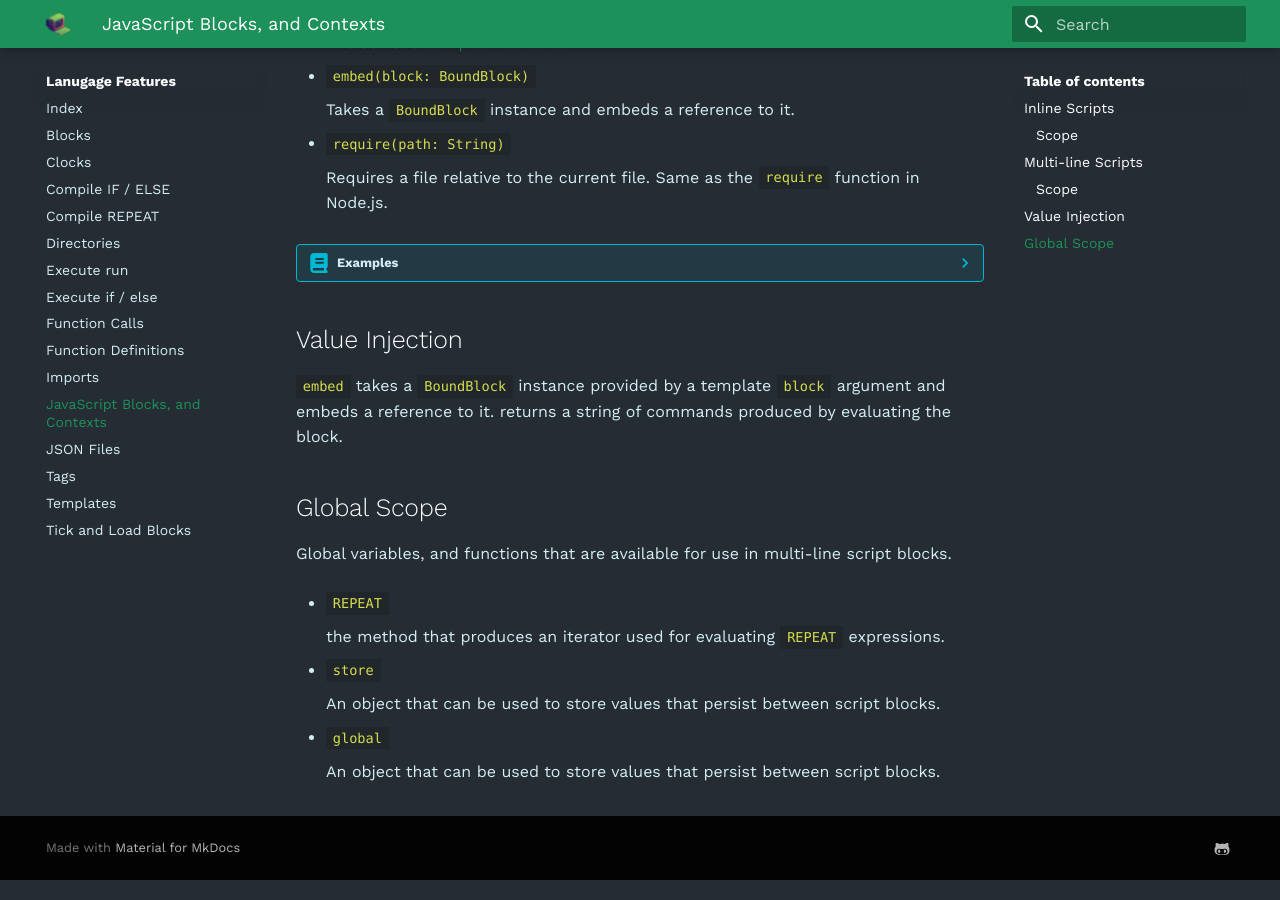
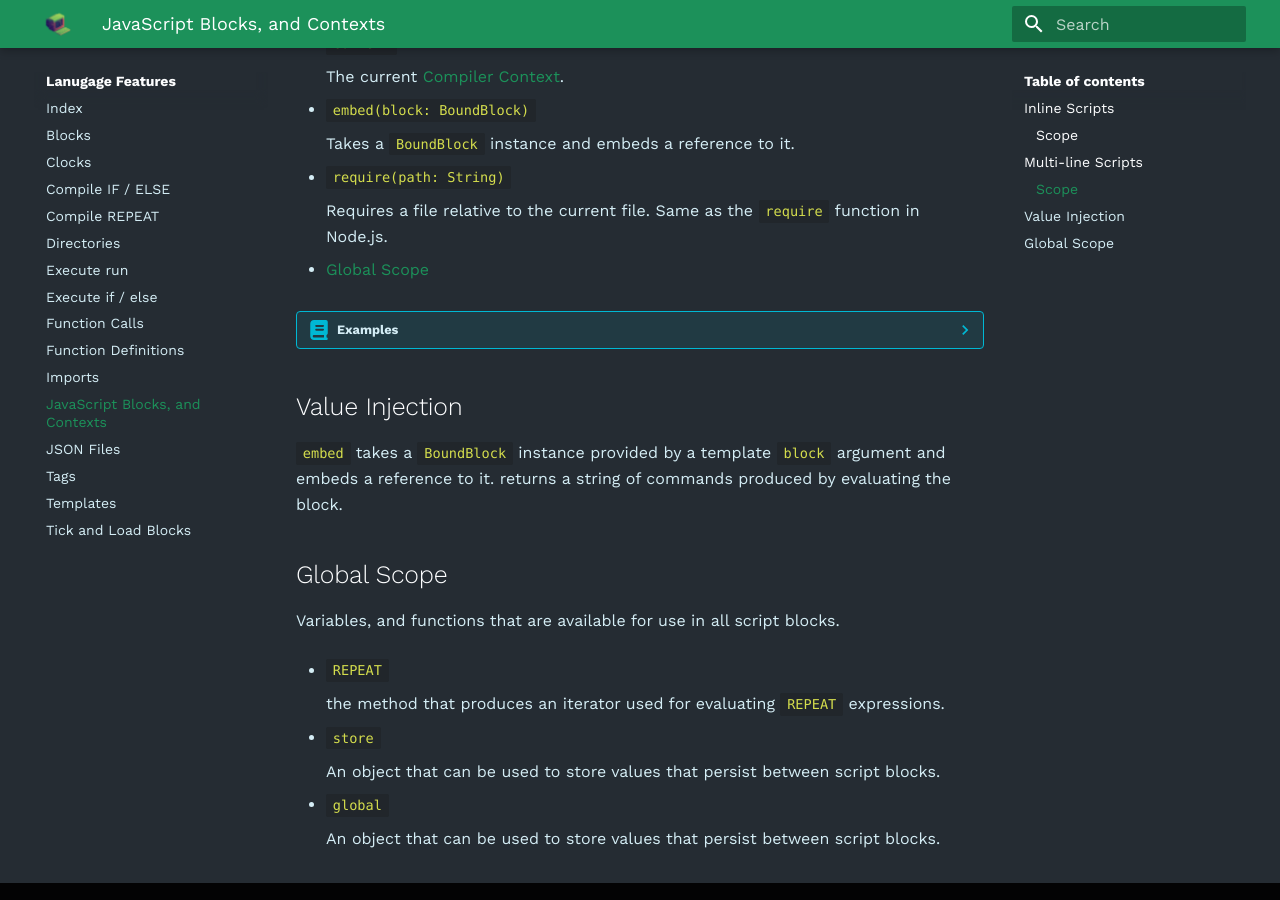
Before and after one commit to mc-build/mc-build.github.io, an MkDocs documentation site: the page built from docs/language-features/javascript-blocks-and-contexts.md, in a window 1280 px wide and 900 px high, scrolled down 1286 px. Built offline with MkDocs 1.6.1 and Material for MkDocs 9.7.7, drawn with Linux system fonts in a browser that asks for light colours; some web fonts are replaced.

Commit message:
Update javascript-blocks-and-contexts.md

```diff
--- a/docs/language-features/javascript-blocks-and-contexts.md
+++ b/docs/language-features/javascript-blocks-and-contexts.md
@@ -14,6 +14,8 @@
 - `context`
 
 	The current [Compiler Context]().
+
+- [Global Scope](#global-scope)
 
 
 ??? info "Examples"
@@ -78,6 +80,9 @@
 
 	Requires a file relative to the current file. Same as the `require` function in Node.js.
 
+- [Global Scope](#global-scope)
+
+
 ??? info "Examples"
 	!!! example "Using a Multi-line Script"
 
@@ -130,7 +135,7 @@
 
 ## Global Scope
 
-Global variables, and functions that are available for use in multi-line script blocks.
+Variables, and functions that are available for use in all script blocks.
 
 - `REPEAT`
 
```
